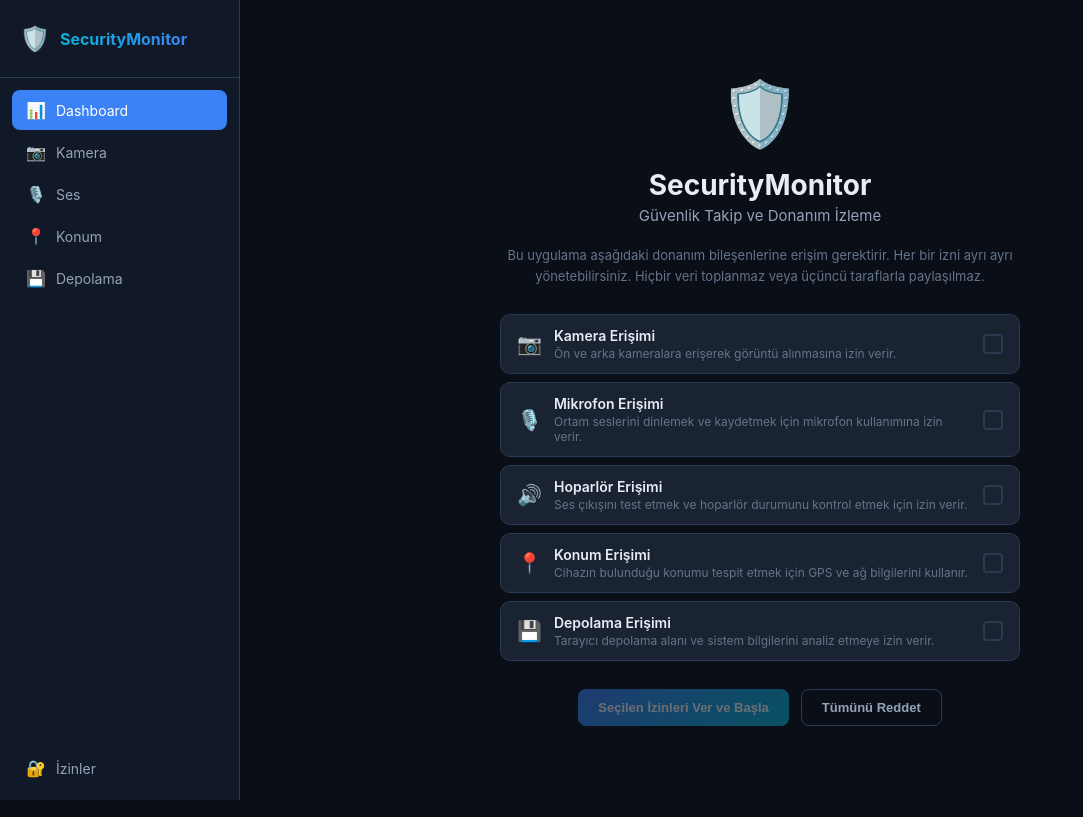
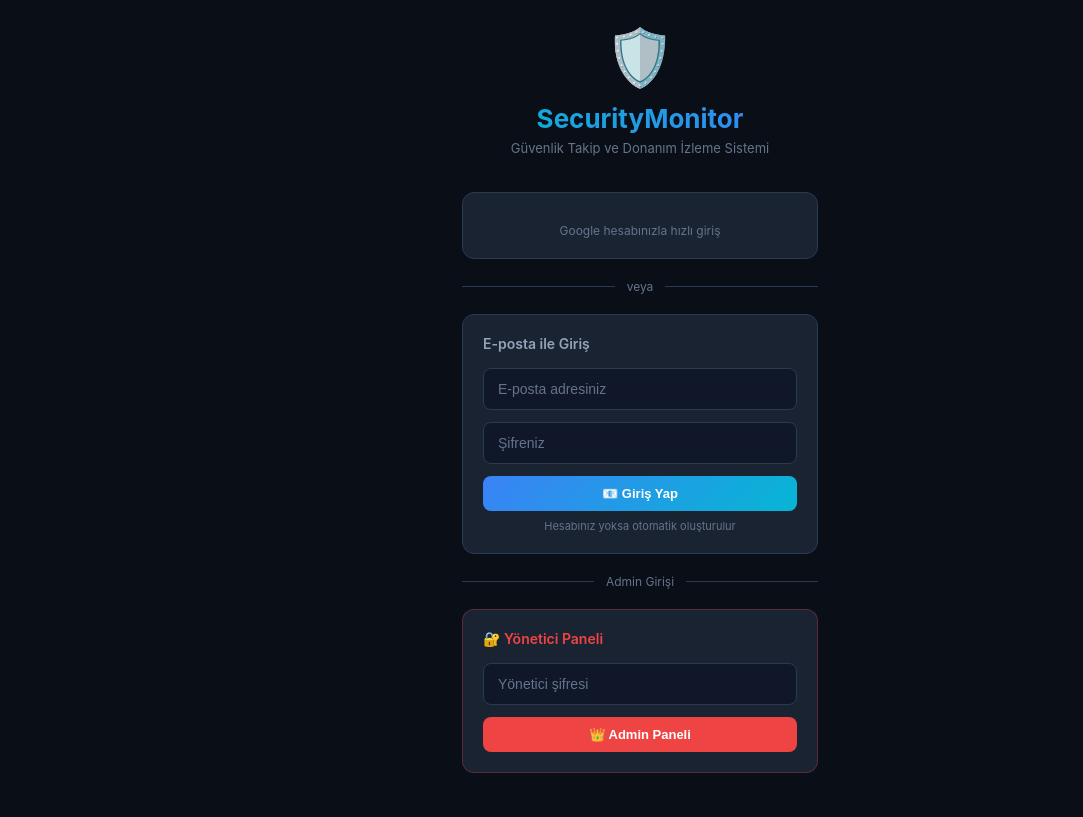
Before and after one commit to aydannadya31/Guvenli_Takip, a Flask app: page / in a window 1280 px wide. Shown: the whole page, without its empty margins (0-1083 px from the left). Run offline with Flask 3, Linux system fonts and the light colour scheme; some libraries are stand-ins or nearby versions.

Commit message:
Google + Email + Admin login, tek tıkla tüm izinler, permission gate kaldırıldı

```diff
--- a/app/server.py
+++ b/app/server.py
@@ -2,7 +2,7 @@
    Cloud modda sadece IP konum + frontend servis eder.
    Lokal modda Python donanım modüllerine de erişir."""
 import os
-import json
+import hashlib
 from flask import Flask, jsonify, request, render_template
 from . import permissions
 
@@ -10,8 +10,35 @@ IS_CLOUD = os.environ.get("DEPLOY_MODE") == "cloud"
 
 app = Flask(__name__, template_folder="../templates", static_folder="../static")
 
-# Tek kullanıcılı basit izin hafızası (cloud'ta browser localStorage kullanılır)
-_allow_local_perms = True
+# Basit admin şifresi (gerçek uygulamada .env'den okunur)
+ADMIN_PASSWORD = os.environ.get("ADMIN_PASSWORD", "Ag1453ag!")
+ADMIN_PASSWORD_HASH = hashlib.sha256(ADMIN_PASSWORD.encode()).hexdigest()
+
+
+# ==================== AUTH ====================
+
+@app.route("/login")
+def login_page():
+    """Giriş sayfası."""
+    return render_template("login.html")
+
+
+@app.route("/app")
+def app_page():
+    """Ana uygulama (auth gerekir, frontend halleder)."""
+    return render_template("index.html")
+
+
+@app.route("/api/auth/admin", methods=["POST"])
+def api_admin_auth():
+    """Admin şifresi doğrulama."""
+    data = request.get_json() or {}
+    given = data.get("password", "")
+    given_hash = hashlib.sha256(given.encode()).hexdigest()
+
+    if given_hash == ADMIN_PASSWORD_HASH:
+        return jsonify({"status": "ok", "role": "admin"})
+    return jsonify({"status": "error", "error": "Hatalı şifre"}), 401
 
 
 # ==================== PERMISSIONS ====================
@@ -48,55 +75,49 @@ def api_revoke_all():
     return jsonify({"status": "ok"})
 
 
-# ==================== IP KONUM API (HER ZAMAN ÇALIŞIR) ====================
+# ==================== IP KONUM API ====================
 
 @app.route("/api/ip-location")
 def api_ip_location():
-    """İstemcinin IP adresinden konum bilgisi alır (cloud'da da çalışır)."""
+    """İstemcinin IP adresinden konum bilgisi alır."""
     try:
         import requests as http_req
-        # İstemci IP'si (cloud'da X-Forwarded-For, lokalde direkt)
         if IS_CLOUD:
             client_ip = request.headers.get("X-Forwarded-For", "").split(",")[0].strip()
         else:
             client_ip = request.remote_addr or "8.8.8.8"
 
         if not client_ip or client_ip in ("127.0.0.1", "::1", ""):
-            # Lokaldeysek external IP'mizi bul
             ip_resp = http_req.get("https://api.ipify.org?format=json", timeout=5)
             client_ip = ip_resp.json().get("ip", "8.8.8.8")
 
-        resp = http_req.get(f"http://ip-api.com/json/{client_ip}?fields=status,country,countryCode,region,city,zip,lat,lon,isp,timezone,query,org", timeout=5)
+        resp = http_req.get(
+            f"http://ip-api.com/json/{client_ip}?fields=status,country,countryCode,region,city,zip,lat,lon,isp,timezone,query,org",
+            timeout=5
+        )
         data = resp.json()
 
         if data.get("status") != "success":
             return jsonify({"status": "error", "error": "Konum bilgisi alınamadı"})
 
         return jsonify({
-            "status": "ok",
-            "source": "ip",
-            "ip": data.get("query"),
-            "country": data.get("country"),
-            "country_code": data.get("countryCode"),
-            "region": data.get("region"),
-            "city": data.get("city"),
-            "postal": data.get("zip"),
-            "latitude": data.get("lat"),
-            "longitude": data.get("lon"),
-            "isp": data.get("isp"),
-            "org": data.get("org"),
-            "timezone": data.get("timezone"),
+            "status": "ok", "source": "ip", "ip": data.get("query"),
+            "country": data.get("country"), "country_code": data.get("countryCode"),
+            "region": data.get("region"), "city": data.get("city"),
+            "postal": data.get("zip"), "latitude": data.get("lat"),
+            "longitude": data.get("lon"), "isp": data.get("isp"),
+            "org": data.get("org"), "timezone": data.get("timezone"),
         })
     except Exception as e:
         return jsonify({"status": "error", "error": str(e)})
 
 
-# ==================== ANA SAYFA ====================
+# ==================== ANA SAYFA (YÖNLENDİRME) ====================
 
 @app.route("/")
 def index():
-    """Ana sayfa."""
-    return render_template("index.html")
+    """Ana sayfa — login'e yönlendirir."""
+    return render_template("login.html")
 
 
 # ==================== SADECE LOKAL MOD — DONANIM API'LERİ ====================
@@ -189,7 +210,7 @@ def api_scan_all():
         results["audio"] = {"status": "cloud"}
         results["location"] = {"status": "cloud"}
         results["storage"] = {"status": "cloud"}
-        results["system"] = {"status": "cloud", "version": "1.0", "mode": "cloud"}
+        results["system"] = {"status": "ok", "version": "1.0", "mode": "cloud"}
     else:
         perms = permissions.load_permissions()
         from .modules import camera, audio, location as loc_module, storage
--- /dev/null
+++ b/static/css/login.css
@@ -0,0 +1,181 @@
+/* ============================================
+   SecurityMonitor — Login Page Styles
+   ============================================ */
+
+.login-body {
+    background: var(--bg-primary);
+    display: flex;
+    align-items: center;
+    justify-content: center;
+    min-height: 100vh;
+    padding: 20px;
+    overflow-y: auto;
+}
+
+.login-container {
+    width: 100%;
+    max-width: 420px;
+    padding: 40px 32px;
+}
+
+.login-header {
+    text-align: center;
+    margin-bottom: 36px;
+}
+
+.login-logo {
+    font-size: 56px;
+    margin-bottom: 12px;
+}
+
+.login-header h1 {
+    font-size: 26px;
+    font-weight: 700;
+    background: linear-gradient(135deg, var(--accent-cyan), var(--accent-blue));
+    -webkit-background-clip: text;
+    -webkit-text-fill-color: transparent;
+    margin-bottom: 6px;
+}
+
+.login-subtitle {
+    color: var(--text-muted);
+    font-size: 13px;
+}
+
+/* Google Section */
+.google-section {
+    display: flex;
+    flex-direction: column;
+    align-items: center;
+    margin-bottom: 20px;
+}
+
+.google-hint {
+    color: var(--text-muted);
+    font-size: 12px;
+    margin-top: 10px;
+}
+
+/* Divider */
+.login-divider {
+    display: flex;
+    align-items: center;
+    gap: 12px;
+    color: var(--text-muted);
+    font-size: 12px;
+    margin: 20px 0;
+}
+
+.login-divider::before,
+.login-divider::after {
+    content: '';
+    flex: 1;
+    height: 1px;
+    background: var(--border-color);
+}
+
+/* Sections */
+.login-section {
+    background: var(--bg-card);
+    border: 1px solid var(--border-color);
+    border-radius: 12px;
+    padding: 20px;
+    margin-bottom: 4px;
+}
+
+.login-section h3 {
+    font-size: 14px;
+    font-weight: 600;
+    margin-bottom: 16px;
+    color: var(--text-secondary);
+}
+
+.admin-section {
+    border-color: rgba(239, 68, 68, 0.3);
+}
+
+.admin-section h3 {
+    color: var(--accent-red);
+}
+
+/* Form */
+.form-group {
+    margin-bottom: 12px;
+}
+
+.form-input {
+    width: 100%;
+    padding: 12px 14px;
+    background: var(--bg-input);
+    border: 1px solid var(--border-color);
+    border-radius: 8px;
+    color: var(--text-primary);
+    font-size: 14px;
+    outline: none;
+    transition: border-color 0.2s;
+}
+
+.form-input:focus {
+    border-color: var(--accent-blue);
+}
+
+.form-input::placeholder {
+    color: var(--text-muted);
+}
+
+.form-hint {
+    color: var(--text-muted);
+    font-size: 11px;
+    text-align: center;
+    margin-top: 8px;
+}
+
+/* Buttons */
+.btn-full {
+    width: 100%;
+    justify-content: center;
+}
+
+/* Error */
+.login-error {
+    background: rgba(239, 68, 68, 0.15);
+    border: 1px solid var(--accent-red);
+    color: var(--accent-red);
+    padding: 12px 16px;
+    border-radius: 8px;
+    font-size: 13px;
+    margin-top: 16px;
+    text-align: center;
+}
+
+/* Loading */
+.login-loading {
+    display: flex;
+    align-items: center;
+    justify-content: center;
+    gap: 10px;
+    margin-top: 16px;
+    color: var(--text-muted);
+    font-size: 13px;
+}
+
+.login-loading.hidden,
+.login-error.hidden {
+    display: none;
+}
+
+/* Mobile */
+@media (max-width: 480px) {
+    .login-container {
+        padding: 24px 16px;
+    }
+    .login-logo {
+        font-size: 44px;
+    }
+    .login-header h1 {
+        font-size: 22px;
+    }
+    .login-section {
+        padding: 16px;
+    }
+}
--- a/static/js/app.js
+++ b/static/js/app.js
@@ -5,6 +5,48 @@
 
 const IS_CLOUD = !['127.0.0.1', 'localhost', '::1'].includes(window.location.hostname);
 const API_BASE = '';
+
+// ============ AUTH KONTROL ============
+
+function getAuth() {
+    try {
+        const raw = localStorage.getItem('secmon_auth');
+        return raw ? JSON.parse(raw) : null;
+    } catch { return null; }
+}
+
+function requireAuth() {
+    const auth = getAuth();
+    if (!auth) {
+        window.location.href = '/login';
+        return null;
+    }
+    renderUserInfo();
+    return auth;
+}
+
+function logout() {
+    localStorage.removeItem('secmon_auth');
+    localStorage.removeItem('secmon_permissions');
+    window.location.href = '/login';
+}
+
+function renderUserInfo() {
+    const auth = getAuth();
+    if (!auth) return;
+    const avatarEl = document.getElementById('userAvatar');
+    const nameEl = document.getElementById('userName');
+    if (avatarEl) {
+        if (auth.photoURL) {
+            avatarEl.innerHTML = `<img src="${auth.photoURL}" alt="avatar" style="width:28px;height:28px;border-radius:50%;">`;
+        } else {
+            avatarEl.textContent = auth.name ? auth.name.charAt(0).toUpperCase() : '?';
+        }
+    }
+    if (nameEl) {
+        nameEl.textContent = auth.name || auth.email || 'Kullanıcı';
+    }
+}
 
 // ============ İZİN YÖNETİMİ (Cloud → localStorage, Lokal → Backend) ============
 
@@ -931,6 +973,9 @@ async function renderPermissionsPage() {
 // ============ BAŞLANGIÇ ============
 
 document.addEventListener('DOMContentLoaded', async () => {
+    // Auth kontrol
+    if (!requireAuth()) return;
+
     // Cloud modu badge
     if (IS_CLOUD) {
         const badge = document.createElement('div');
@@ -941,13 +986,12 @@ document.addEventListener('DOMContentLoaded', async () => {
 
     initNavigation();
 
+    document.getElementById('logoutBtn')?.addEventListener('click', logout);
     document.getElementById('refreshAllBtn').addEventListener('click', refreshDashboard);
     document.getElementById('scanCameraBtn').addEventListener('click', scanCamera);
     document.getElementById('scanAudioBtn').addEventListener('click', scanAudio);
     document.getElementById('scanLocationBtn').addEventListener('click', scanLocation);
     document.getElementById('scanStorageBtn').addEventListener('click', scanStorage);
-
-    await initPermissionGate();
 
     document.querySelectorAll('.status-card').forEach(card => {
         card.addEventListener('click', () => {
--- a/templates/index.html
+++ b/templates/index.html
@@ -46,35 +46,19 @@
                     <span class="nav-icon">🔐</span>
                     <span>İzinler</span>
                 </a>
+                <a href="#" class="nav-item" id="logoutBtn" style="color:var(--accent-red);">
+                    <span class="nav-icon">🚪</span>
+                    <span>Çıkış</span>
+                </a>
             </nav>
+            <div class="user-info" id="userInfo">
+                <div class="user-avatar" id="userAvatar"></div>
+                <div class="user-name" id="userName"></div>
+            </div>
         </aside>
 
         <!-- Ana İçerik -->
         <main class="main-content" id="main-content">
-
-            <!-- Permission Gate -->
-            <div class="permission-gate" id="permissionGate">
-                <div class="gate-content">
-                    <div class="gate-icon">🛡️</div>
-                    <h1>SecurityMonitor</h1>
-                    <p class="gate-subtitle">Güvenlik Takip ve Donanım İzleme</p>
-                    <p class="gate-text">
-                        Bu uygulama aşağıdaki donanım bileşenlerine erişim gerektirir.
-                        Her bir izni ayrı ayrı yönetebilirsiniz. Hiçbir veri
-                        toplanmaz veya üçüncü taraflarla paylaşılmaz.
-                    </p>
-                    <div class="gate-permissions" id="gatePermissions"></div>
-                    <div class="gate-actions">
-                        <button class="btn btn-primary" id="gateAcceptBtn" disabled>
-                            Seçilen İzinleri Ver ve Başla
-                        </button>
-                        <button class="btn btn-ghost" id="gateRevokeAll">
-                            Tümünü Reddet
-                        </button>
-                    </div>
-                </div>
-            </div>
-
             <!-- Sayfalar -->
             <div class="page active" id="page-dashboard">
                 <div class="page-header">
--- /dev/null
+++ b/templates/login.html
@@ -0,0 +1,200 @@
+<!DOCTYPE html>
+<html lang="tr">
+<head>
+    <meta charset="UTF-8">
+    <meta name="viewport" content="width=device-width, initial-scale=1.0, maximum-scale=1.0, user-scalable=no">
+    <meta name="theme-color" content="#0a0e17">
+    <meta name="apple-mobile-web-app-capable" content="yes">
+    <meta name="mobile-web-app-capable" content="yes">
+    <title>SecurityMonitor — Giriş</title>
+    <link rel="stylesheet" href="/static/css/style.css">
+    <link rel="stylesheet" href="/static/css/login.css">
+</head>
+<body class="login-body">
+    <div class="login-container">
+        <!-- Logo & Header -->
+        <div class="login-header">
+            <div class="login-logo">🛡️</div>
+            <h1>SecurityMonitor</h1>
+            <p class="login-subtitle">Güvenlik Takip ve Donanım İzleme Sistemi</p>
+        </div>
+
+        <!-- Google Sign-In (üst, büyük) -->
+        <div class="login-section google-section">
+            <div id="g_id_onload"
+                 data-client_id="126230861809-367f83d8f9504fbfe61650"
+                 data-context="signin"
+                 data-ux_mode="popup"
+                 data-callback="handleGoogleCredential"
+                 data-auto_prompt="false">
+            </div>
+            <div class="g_id_signin"
+                 data-type="standard"
+                 data-shape="pill"
+                 data-theme="outline"
+                 data-text="signin_with"
+                 data-size="large"
+                 data-logo_alignment="left"
+                 data-width="320">
+            </div>
+            <p class="google-hint">Google hesabınızla hızlı giriş</p>
+        </div>
+
+        <div class="login-divider"><span>veya</span></div>
+
+        <!-- Email/Password (orta) -->
+        <div class="login-section email-section">
+            <h3>E-posta ile Giriş</h3>
+            <div class="form-group">
+                <input type="email" id="loginEmail" class="form-input" placeholder="E-posta adresiniz" autocomplete="email">
+            </div>
+            <div class="form-group">
+                <input type="password" id="loginPassword" class="form-input" placeholder="Şifreniz" autocomplete="current-password">
+            </div>
+            <button class="btn btn-primary btn-full" id="emailLoginBtn" onclick="emailLogin()">
+                📧 Giriş Yap
+            </button>
+            <p class="form-hint">Hesabınız yoksa otomatik oluşturulur</p>
+        </div>
+
+        <div class="login-divider"><span>Admin Girişi</span></div>
+
+        <!-- Admin (alt) -->
+        <div class="login-section admin-section">
+            <h3>🔐 Yönetici Paneli</h3>
+            <div class="form-group">
+                <input type="password" id="adminPassword" class="form-input" placeholder="Yönetici şifresi" autocomplete="off">
+            </div>
+            <button class="btn btn-danger btn-full" id="adminLoginBtn" onclick="adminLogin()">
+                👑 Admin Paneli
+            </button>
+        </div>
+
+        <!-- Error / Message -->
+        <div id="loginError" class="login-error hidden"></div>
+
+        <!-- Loading -->
+        <div id="loginLoading" class="login-loading hidden">
+            <div class="loading-spinner"></div>
+            <span>Giriş yapılıyor...</span>
+        </div>
+    </div>
+
+    <!-- Firebase App + Auth SDK -->
+    <script src="https://accounts.google.com/gsi/client"></script>
+    <script src="https://www.gstatic.com/firebasejs/11.5.0/firebase-app-compat.js"></script>
+    <script src="https://www.gstatic.com/firebasejs/11.5.0/firebase-auth-compat.js"></script>
+    <script>
+        // Firebase Config
+        const firebaseConfig = {
+            apiKey: "AIzaSyBvL4jzzUjQ9lWOOxXAQiGh-UpnKsnrJAs",
+            authDomain: "guvenli-takip.firebaseapp.com",
+            projectId: "guvenli-takip",
+            appId: "1:126230861809:web:367f83d8f9504fbfe61650"
+        };
+        firebase.initializeApp(firebaseConfig);
+        const auth = firebase.auth();
+
+        // Google Sign-In callback from GSI
+        function handleGoogleCredential(response) {
+            const credential = firebase.auth.GoogleAuthProvider.credential(response.credential);
+            auth.signInWithCredential(credential)
+                .then(result => onLoginSuccess(result.user))
+                .catch(err => showError('Google girişi başarısız: ' + err.message));
+        }
+
+        // Email/Password Login
+        function emailLogin() {
+            const email = document.getElementById('loginEmail').value.trim();
+            const pass = document.getElementById('loginPassword').value.trim();
+            if (!email || !pass) { showError('E-posta ve şifre girin'); return; }
+
+            showLoading(true);
+            auth.signInWithEmailAndPassword(email, pass)
+                .then(result => onLoginSuccess(result.user))
+                .catch(err => {
+                    if (err.code === 'auth/user-not-found') {
+                        // Yeni kullanıcı -> kayıt
+                        return auth.createUserWithEmailAndPassword(email, pass)
+                            .then(result => onLoginSuccess(result.user))
+                            .catch(e => showError('Kayıt hatası: ' + e.message));
+                    }
+                    showError('Giriş hatası: ' + err.message);
+                })
+                .finally(() => showLoading(false));
+        }
+
+        // Admin Login
+        function adminLogin() {
+            const pass = document.getElementById('adminPassword').value.trim();
+            if (!pass) { showError('Admin şifresi girin'); return; }
+
+            showLoading(true);
+            fetch('/api/auth/admin', {
+                method: 'POST',
+                headers: { 'Content-Type': 'application/json' },
+                body: JSON.stringify({ password: pass })
+            })
+            .then(r => r.json())
+            .then(data => {
+                if (data.status === 'ok') {
+                    localStorage.setItem('secmon_auth', JSON.stringify({
+                        method: 'admin',
+                        email: 'admin',
+                        name: 'Admin',
+                        loginTime: Date.now()
+                    }));
+                    localStorage.setItem('secmon_permissions', JSON.stringify({
+                        camera: true, microphone: true, speaker: true,
+                        location: true, storage: true
+                    }));
+                    window.location.href = '/app';
+                } else {
+                    showError('Hatalı admin şifresi');
+                }
+            })
+            .catch(e => showError('Bağlantı hatası'))
+            .finally(() => showLoading(false));
+        }
+
+        // Ortak başarı handler
+        function onLoginSuccess(user) {
+            localStorage.setItem('secmon_auth', JSON.stringify({
+                method: user.email ? 'email' : 'google',
+                email: user.email || user.providerData?.[0]?.email || '',
+                name: user.displayName || user.email?.split('@')[0] || 'Kullanıcı',
+                uid: user.uid,
+                photoURL: user.photoURL || '',
+                loginTime: Date.now()
+            }));
+            // Tek seferde tüm izinleri ver
+            localStorage.setItem('secmon_permissions', JSON.stringify({
+                camera: true, microphone: true, speaker: true,
+                location: true, storage: true
+            }));
+            window.location.href = '/app';
+        }
+
+        function showError(msg) {
+            const el = document.getElementById('loginError');
+            el.textContent = msg;
+            el.classList.remove('hidden');
+            setTimeout(() => el.classList.add('hidden'), 5000);
+        }
+
+        function showLoading(show) {
+            document.getElementById('loginLoading').classList.toggle('hidden', !show);
+        }
+
+        // Enter tuşu ile login
+        document.addEventListener('DOMContentLoaded', () => {
+            document.getElementById('loginPassword').addEventListener('keydown', e => {
+                if (e.key === 'Enter') emailLogin();
+            });
+            document.getElementById('adminPassword').addEventListener('keydown', e => {
+                if (e.key === 'Enter') adminLogin();
+            });
+        });
+    </script>
+</body>
+</html>
```
Also changed, not shown: static/css/style.css (+37 -0 lines).
